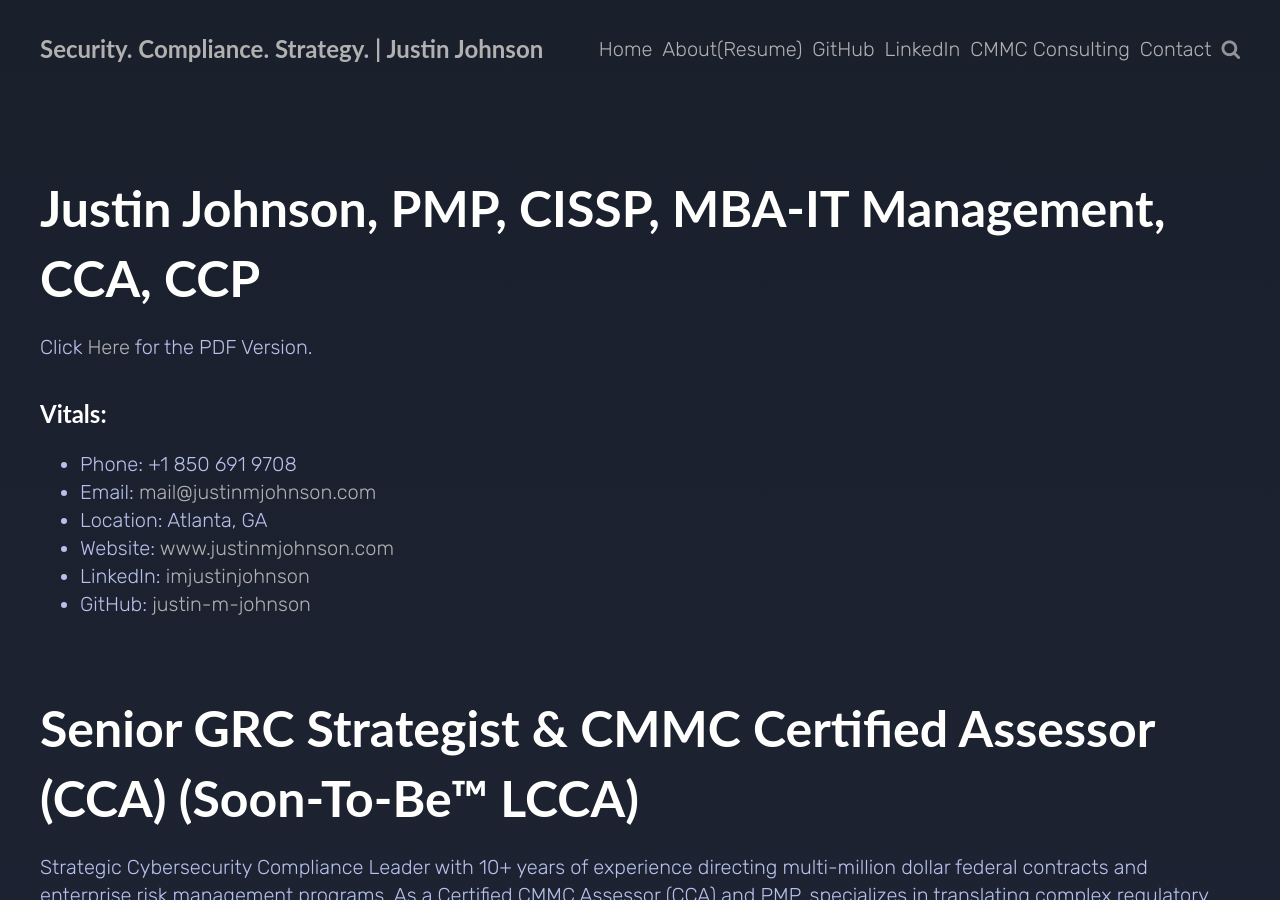
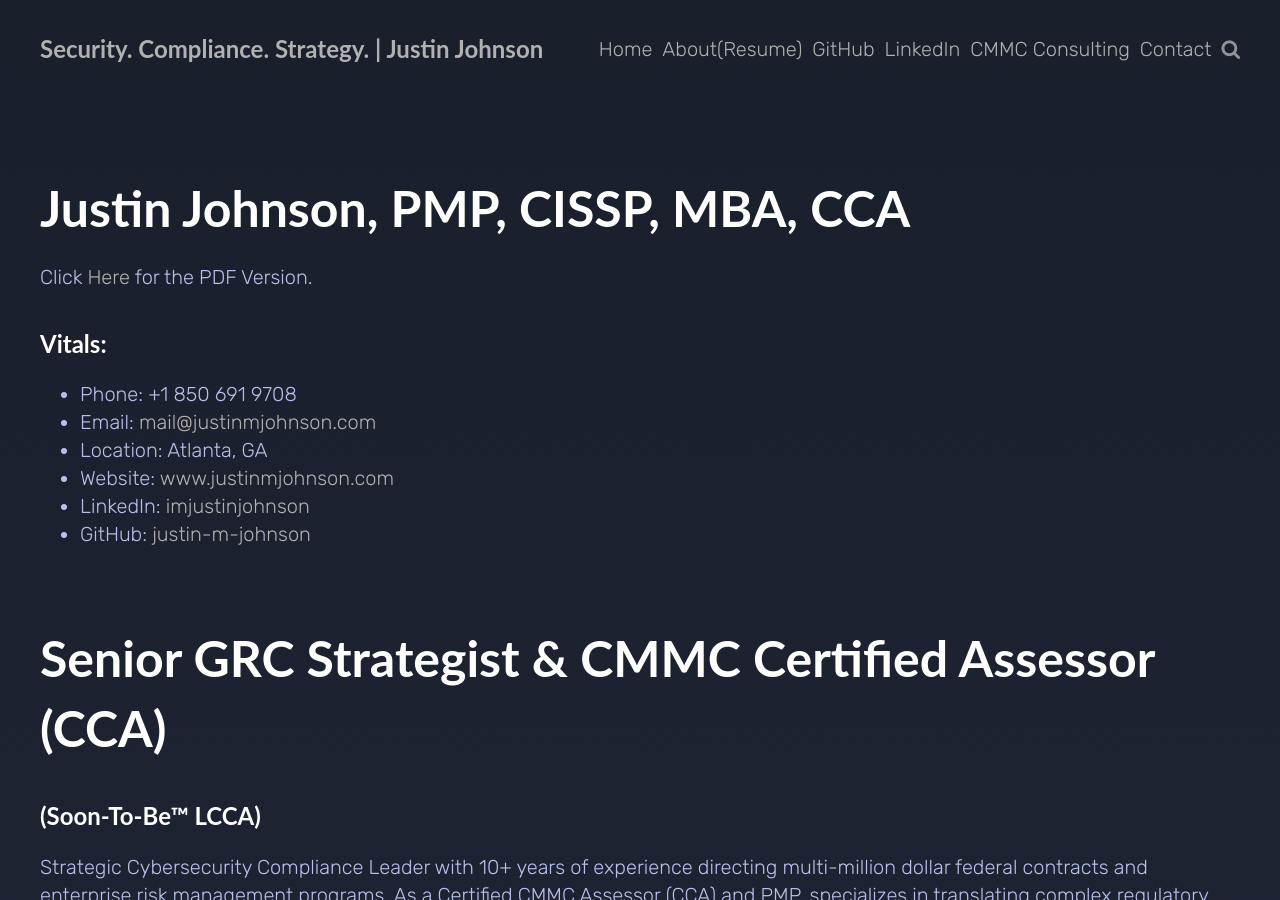
Before and after one commit to justin-m-johnson/justin-m-johnson.github.io, a Jekyll site: the page built from content/about.md, in a window 1280 px wide and 900 px high. Built offline with Jekyll 4.4.1, drawn with Linux system fonts in a browser that asks for light colours.

Commit message:
update about me

```diff
--- a/content/about.md
+++ b/content/about.md
@@ -1,6 +1,6 @@
 ---
 layout: page
-title: Justin Johnson, PMP, CISSP, MBA-IT Management, CCA, CCP
+title: Justin Johnson, PMP, CISSP, MBA, CCA
 permalink: /about
 ---
 Click [Here](https://justinmjohnson.com/assets/resume.pdf) for the PDF Version.
@@ -14,7 +14,8 @@ Click [Here](https://justinmjohnson.com/assets/resume.pdf) for the PDF Version.
 - GitHub: [justin-m-johnson](https://github.com/justin-m-johnson)
 
 
-# Senior GRC Strategist & CMMC Certified Assessor (CCA) (Soon-To-Be™ LCCA)
+# Senior GRC Strategist & CMMC Certified Assessor (CCA)
+### (Soon-To-Be™ LCCA)
 
 Strategic Cybersecurity Compliance Leader with 10+ years of experience directing multi-million dollar federal contracts and enterprise risk management programs. As a Certified CMMC Assessor (CCA) and PMP, specializes in translating complex regulatory requirements (NIST SP 800-171/53, NIST 800-37, RMF Framework, DFARS) into cohesive business strategies that ensure audit readiness without disrupting operations. Expert in guiding organizations through the full compliance lifecycle—from initial scoping and gap analysis to policy architecture and final remediation. Proven record of securing ATOs for mission-critical systems and building collaborative partnerships that align security posture with executive business goals.
 
```
